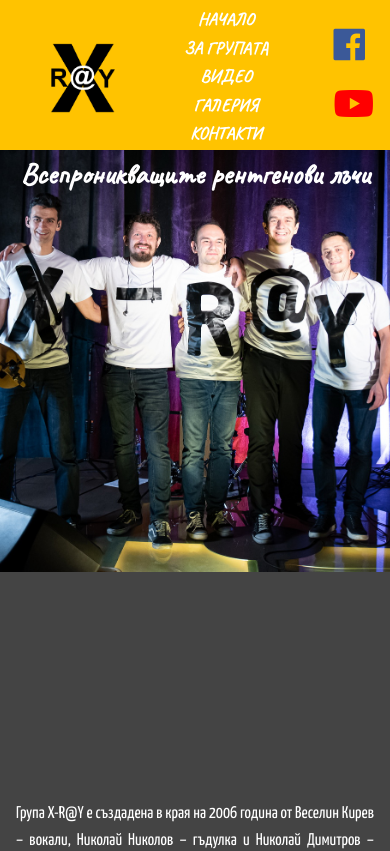
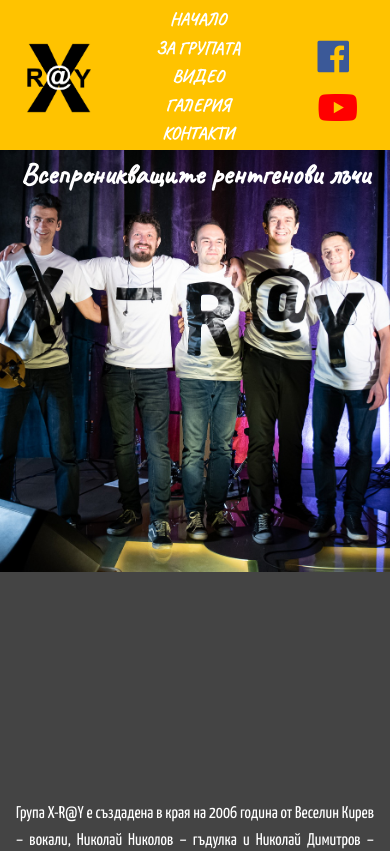
Before and after one commit to loadmaster87/x-ray, a plain HTML site: page index.html in a window 390 px wide. Shown: the top 851 px of the page. Drawn offline with nearby package versions, Linux system fonts and the light colour scheme; a web font is replaced by a local one.

Commit message:
Add files via upload

```diff
--- a/CSS/mobile.css
+++ b/CSS/mobile.css
@@ -19,14 +19,14 @@
 
   #navbar .logo {
     margin-top: 2rem;
-    margin-left: 2rem;
+    margin-left: 1.5rem;
   }
 
   #navbar ul {
     flex-direction: column;
     align-items: center;
     margin-top: 0.2rem;
-    padding-left: 1rem;
+    margin-left: 0rem;
   }
 
   #navbar ul li a {
@@ -35,12 +35,13 @@
 
   #navbar .social {
     display: grid;
+    padding-top: 1rem;
     grid-template-rows: repeat(2, 1fr);
   }
 
   #navbar .social > *:last-child {
     padding: 0;
-    padding-right: 2rem;
+    padding-right: 4rem;
   }
 
   #navbar .social a {
@@ -90,7 +91,8 @@
 
   #navbar .logo {
     margin-top: 2rem;
-    margin-left: 1rem;
+    margin-left: -0.5rem;
+    padding-left: -3rem;
   }
   #navbar ul {
     margin-right: 1rem;
@@ -101,7 +103,7 @@
   }
 
   #navbar .social {
-    margin-right: -1rem;
+    margin-right: -2rem;
   }
 }
 
```
